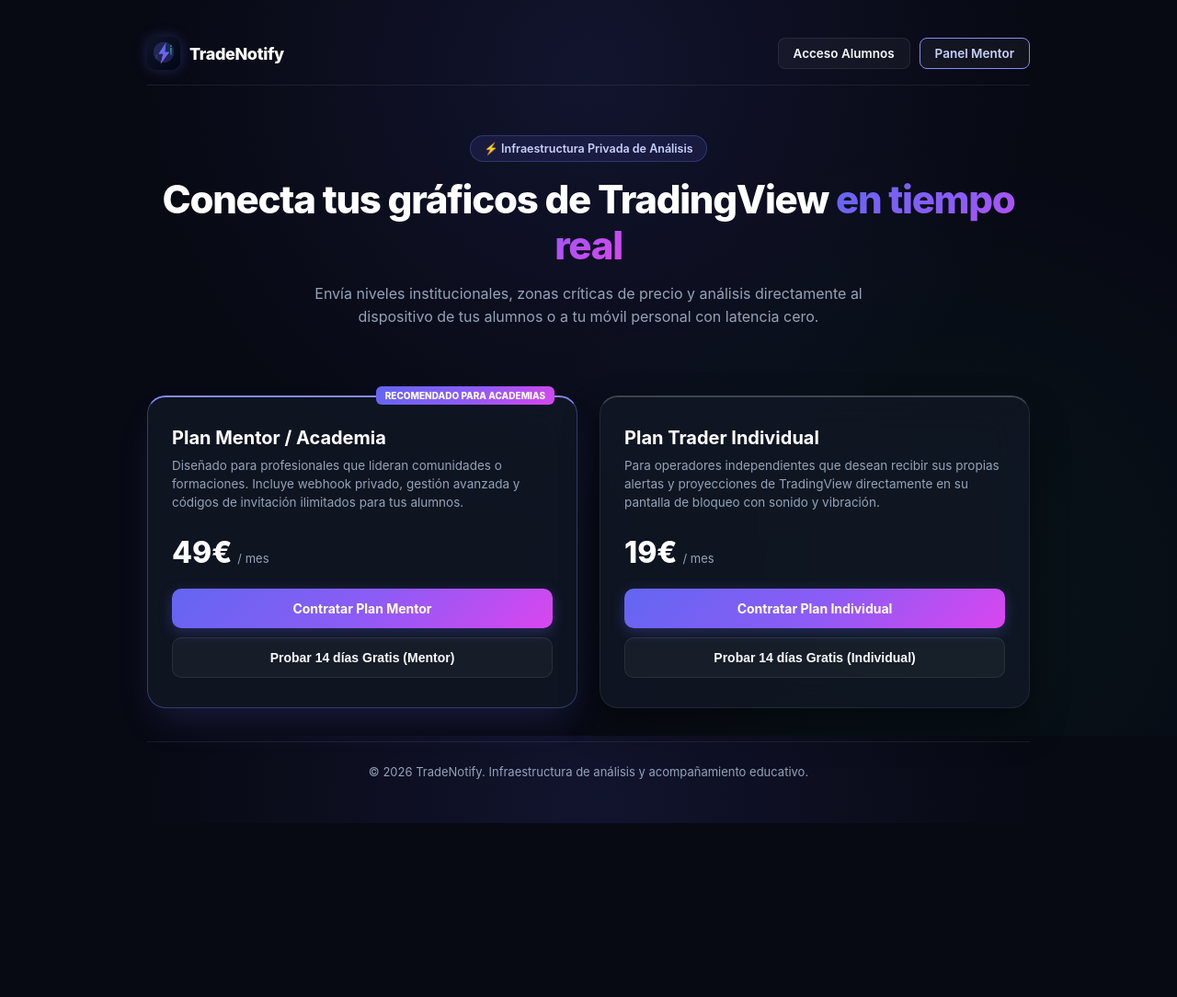
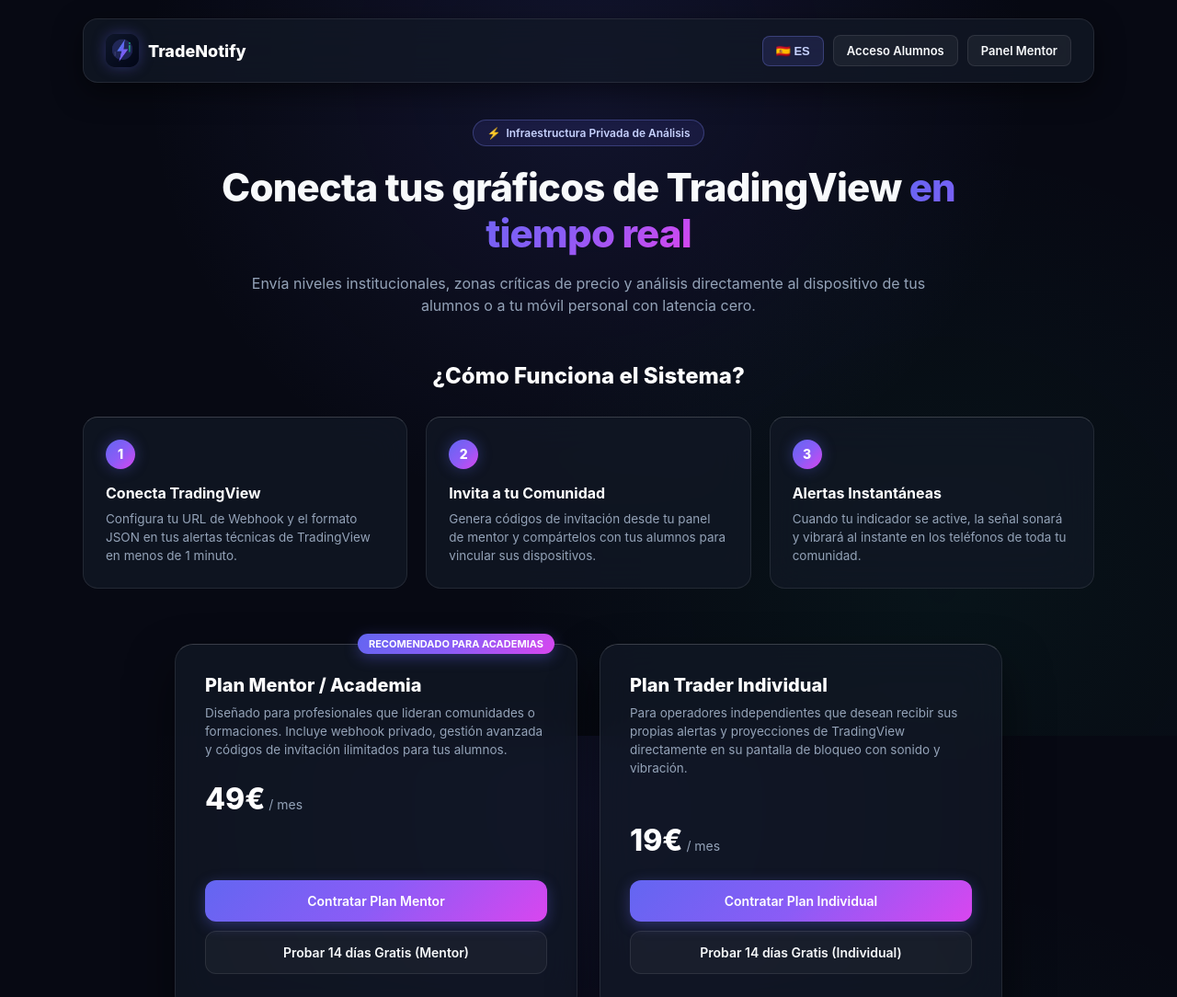
Before and after one commit to tradenotify/tradenotify, a website: page public/index.html in a window 1280 px wide. Shown: the top 1084 px of the page at 92% size. Before the commit the page ends 895 px from the top, so only its background shows below. Drawn offline with Linux system fonts and the light colour scheme.

Commit message:
feat: añadir traductor ES/EN y seccion interactiva de explicacion de servicio en index.html

```diff
--- a/public/index.html
+++ b/public/index.html
@@ -3,26 +3,23 @@
 <head>
   <meta charset="UTF-8">
   <meta name="viewport" content="width=device-width, initial-scale=1.0, maximum-scale=1.0, user-scalable=no">
-  <title>TradeNotify - Infraestructura Privada para Mentores y Traders</title>
-
+  <title>TradeNotify - Infraestructura de Alertas TradingView</title>
   <link rel="icon" type="image/png" href="/icon.png">
-  <link rel="apple-touch-icon" href="/icon.png">
-  <meta name="theme-color" content="#070913">
 
   <style>
     :root {
       --bg: #070913;
       --glass-bg: rgba(18, 24, 38, 0.75);
-      --glass-border: rgba(255, 255, 255, 0.08);
-      --glass-border-top: rgba(255, 255, 255, 0.16);
+      --glass-border: rgba(255, 255, 255, 0.09);
+      --glass-border-top: rgba(255, 255, 255, 0.18);
       --accent-gradient: linear-gradient(135deg, #6366f1 0%, #8b5cf6 50%, #d946ef 100%);
-      --accent-glow: rgba(99, 102, 241, 0.3);
+      --accent-glow: rgba(99, 102, 241, 0.35);
       --text: #f8fafc;
       --text-muted: #94a3b8;
+      --green: #10b981;
     }
 
     * { box-sizing: border-box; margin: 0; padding: 0; }
-
     body {
       background-color: var(--bg);
       background-image:
@@ -31,220 +28,241 @@
       background-attachment: fixed;
       color: var(--text);
       font-family: -apple-system, BlinkMacSystemFont, "Segoe UI", Roboto, sans-serif;
-      padding: 24px 16px;
+      padding: 20px;
       display: flex;
       flex-direction: column;
       align-items: center;
       min-height: 100vh;
     }
 
-    .container { max-width: 960px; width: 100%; margin: 0 auto; }
+    .nav {
+      width: 100%; max-width: 1100px; display: flex; justify-content: space-between; align-items: center;
+      padding: 16px 24px; background: var(--glass-bg); border: 1px solid var(--glass-border);
+      border-radius: 16px; backdrop-filter: blur(20px); margin-bottom: 40px; box-shadow: 0 10px 30px rgba(0,0,0,0.5);
+    }
+    .brand { display: flex; align-items: center; gap: 10px; font-weight: 800; font-size: 18px; color: #fff; text-decoration: none; }
+    .brand img { width: 36px; height: 36px; border-radius: 10px; box-shadow: 0 0 15px var(--accent-glow); }
 
-    nav {
-      display: flex; justify-content: space-between; align-items: center;
-      padding: 16px 0; margin-bottom: 30px; border-bottom: 1px solid var(--glass-border);
+    .nav-actions { display: flex; gap: 10px; align-items: center; }
+    .btn-nav {
+      background: rgba(255, 255, 255, 0.05); border: 1px solid var(--glass-border); color: var(--text);
+      padding: 8px 14px; border-radius: 8px; font-size: 13px; font-weight: 600; text-decoration: none; transition: 0.2s;
     }
-    .logo-area { display: flex; align-items: center; gap: 10px; }
-    .logo-area img { width: 36px; height: 36px; border-radius: 10px; box-shadow: 0 0 15px var(--accent-glow); }
-    .logo-area span { font-weight: 800; font-size: 18px; color: #fff; letter-spacing: -0.02em; }
+    .btn-nav:hover { background: rgba(255, 255, 255, 0.1); border-color: rgba(255,255,255,0.2); }
+    .btn-lang { background: rgba(99, 102, 241, 0.15); border-color: rgba(129, 140, 248, 0.3); color: #c7d2fe; cursor: pointer; }
 
-    .nav-links { display: flex; gap: 10px; }
-    .btn-nav {
-      background: rgba(255, 255, 255, 0.04); border: 1px solid var(--glass-border);
-      color: var(--text); padding: 8px 16px; border-radius: 8px; font-size: 13.5px; font-weight: 600; text-decoration: none; transition: all 0.2s;
+    .hero { text-align: center; max-width: 800px; margin-bottom: 50px; }
+    .badge {
+      display: inline-flex; align-items: center; gap: 6px; background: rgba(99, 102, 241, 0.12);
+      border: 1px solid rgba(129, 140, 248, 0.3); padding: 6px 14px; border-radius: 20px; font-size: 12px;
+      color: #c7d2fe; font-weight: 600; margin-bottom: 20px;
     }
-    .btn-nav:hover { background: rgba(255, 255, 255, 0.08); border-color: rgba(255, 255, 255, 0.2); }
+    .hero h1 { font-size: 42px; font-weight: 800; line-height: 1.2; margin-bottom: 16px; letter-spacing: -0.02em; }
+    .hero h1 span { background: var(--accent-gradient); -webkit-background-clip: text; -webkit-text-fill-color: transparent; }
+    .hero p { color: var(--text-muted); font-size: 16px; line-height: 1.5; }
 
-    .hero { text-align: center; padding: 24px 0 36px 0; }
-    .badge {
-      display: inline-flex; align-items: center; gap: 6px;
-      background: rgba(99, 102, 241, 0.12); border: 1px solid rgba(129, 140, 248, 0.25);
-      padding: 6px 14px; border-radius: 20px; font-size: 12.5px; color: #c7d2fe; font-weight: 600; margin-bottom: 16px;
+    /* EXPLICACIÓN INTERACTIVA DEL SERVICIO */
+    .steps-section {
+      width: 100%; max-width: 1100px; margin-bottom: 60px;
     }
-    .hero h1 { font-size: clamp(28px, 4.5vw, 42px); font-weight: 800; color: #fff; line-height: 1.2; letter-spacing: -0.03em; margin-bottom: 14px; }
-    .hero h1 span { background: var(--accent-gradient); -webkit-background-clip: text; -webkit-text-fill-color: transparent; }
-    .hero p { font-size: clamp(14px, 2vw, 16px); color: var(--text-muted); line-height: 1.6; max-width: 680px; margin: 0 auto; }
+    .section-title { text-align: center; font-size: 24px; font-weight: 800; margin-bottom: 30px; color: #fff; }
+    .steps-grid { display: grid; grid-template-columns: repeat(auto-fit, minmax(300px, 1fr)); gap: 20px; }
+    .step-card {
+      background: var(--glass-bg); border: 1px solid var(--glass-border); border-top: 1px solid var(--glass-border-top);
+      border-radius: 16px; padding: 24px; backdrop-filter: blur(20px); transition: transform 0.2s, border-color 0.2s;
+    }
+    .step-card:hover { transform: translateY(-4px); border-color: rgba(129, 140, 248, 0.4); }
+    .step-number { width: 32px; height: 32px; background: var(--accent-gradient); border-radius: 50%; display: flex; align-items: center; justify-content: center; font-weight: 800; font-size: 14px; color: #fff; margin-bottom: 16px; box-shadow: 0 0 15px var(--accent-glow); }
+    .step-card h3 { font-size: 16px; font-weight: 700; color: #fff; margin-bottom: 8px; }
+    .step-card p { font-size: 13.5px; color: var(--text-muted); line-height: 1.5; }
 
-    .gateway-section {
-      display: grid; grid-template-columns: repeat(auto-fit, minmax(300px, 1fr)); gap: 24px; margin: 36px 0;
+    /* PLANES */
+    .plans-container { width: 100%; max-width: 900px; display: grid; grid-template-columns: repeat(auto-fit, minmax(380px, 1fr)); gap: 24px; margin-bottom: 60px; }
+    .plan-card {
+      background: var(--glass-bg); border: 1px solid var(--glass-border); border-top: 1px solid var(--glass-border-top);
+      border-radius: 20px; padding: 32px; backdrop-filter: blur(20px); box-shadow: 0 25px 50px rgba(0,0,0,0.5);
+      position: relative; display: flex; flex-direction: column; justify-content: space-between;
     }
-    .gateway-card {
-      background: var(--glass-bg); border-radius: 20px; padding: 32px 26px; text-align: left;
-      backdrop-filter: blur(20px); display: flex; flex-direction: column; justify-content: space-between; position: relative; transition: transform 0.2s;
+    .plan-badge {
+      position: absolute; top: -12px; right: 24px; background: var(--accent-gradient); padding: 4px 12px;
+      border-radius: 12px; font-size: 11px; font-weight: 700; color: #fff; box-shadow: 0 4px 15px var(--accent-glow);
     }
-    .gateway-card:hover { transform: translateY(-3px); }
+    .plan-title { font-size: 20px; font-weight: 800; color: #fff; margin-bottom: 8px; }
+    .plan-desc { font-size: 13.5px; color: var(--text-muted); line-height: 1.5; margin-bottom: 24px; }
+    .plan-price { font-size: 32px; font-weight: 800; color: #fff; margin-bottom: 24px; }
+    .plan-price span { font-size: 14px; font-weight: normal; color: var(--text-muted); }
 
-    .card-mentor {
-      border: 1px solid rgba(129, 140, 248, 0.35); border-top: 2px solid #818cf8; box-shadow: 0 20px 40px -10px rgba(99, 102, 241, 0.2);
-    }
-    .card-mentor::before {
-      content: 'RECOMENDADO PARA ACADEMIAS'; position: absolute; top: -12px; right: 24px;
-      background: var(--accent-gradient); color: #fff; font-size: 10px; font-weight: 800; padding: 4px 10px; border-radius: 6px;
-    }
-
-    .card-individual {
-      border: 1px solid var(--glass-border); border-top: 2px solid rgba(255, 255, 255, 0.2); box-shadow: 0 20px 40px rgba(0,0,0,0.4);
-    }
-
-    .card-title { font-size: 20px; color: #fff; font-weight: 700; margin-bottom: 8px; }
-    .card-desc { font-size: 13.5px; color: var(--text-muted); line-height: 1.5; margin-bottom: 24px; }
-    .price-box { font-size: 32px; font-weight: 800; color: #fff; margin-bottom: 20px; display: flex; align-items: baseline; gap: 6px; }
-    .price-box span { font-size: 13px; color: var(--text-muted); font-weight: normal; }
-
-    .btn-group { display: flex; flex-direction: column; gap: 10px; }
-    .btn-main {
-      display: block; width: 100%; padding: 13px; border-radius: 10px; font-weight: 700; font-size: 14px; text-align: center; text-decoration: none; transition: all 0.2s; cursor: pointer; border: none;
+    .btn-plan {
+      width: 100%; padding: 14px; border-radius: 12px; font-size: 14px; font-weight: 600; cursor: pointer; text-align: center; text-decoration: none; display: block; transition: 0.2s; margin-bottom: 10px; border: none;
     }
     .btn-primary { background: var(--accent-gradient); color: #fff; box-shadow: 0 4px 15px var(--accent-glow); }
     .btn-primary:hover { transform: translateY(-1px); box-shadow: 0 6px 20px rgba(139, 92, 246, 0.45); }
-    .btn-outline { background: rgba(255, 255, 255, 0.04); border: 1px solid var(--glass-border); color: #f8fafc; }
-    .btn-outline:hover { background: rgba(255, 255, 255, 0.08); border-color: rgba(255, 255, 255, 0.2); }
+    .btn-trial { background: rgba(255, 255, 255, 0.04); border: 1px solid var(--glass-border); color: var(--text); }
+    .btn-trial:hover { background: rgba(255, 255, 255, 0.08); }
 
-    /* MODAL DE PRUEBA GRATUITA */
-    .modal-overlay {
-      position: fixed; inset: 0; background: rgba(0, 0, 0, 0.85); display: none;
-      align-items: center; justify-content: center; padding: 16px; z-index: 100; backdrop-filter: blur(8px);
+    footer { color: var(--text-muted); font-size: 12.5px; text-align: center; margin-top: 20px; padding-bottom: 20px; }
+
+    @media (max-width: 768px) {
+      .hero h1 { font-size: 30px; }
+      .plans-container { grid-template-columns: 1fr; }
     }
-    .modal-content {
-      background: rgba(18, 24, 38, 0.95); border: 1px solid var(--glass-border); border-top: 1px solid var(--glass-border-top);
-      border-radius: 18px; padding: 24px; max-width: 420px; width: 100%; text-align: left; box-shadow: 0 25px 50px rgba(0,0,0,0.8);
-    }
-    .modal-header { display: flex; justify-content: space-between; align-items: center; margin-bottom: 16px; }
-    .modal-header h3 { font-size: 17px; color: #fff; font-weight: 700; }
-    .btn-close { background: none; border: none; color: var(--text-muted); font-size: 22px; cursor: pointer; }
-
-    input {
-      width: 100%; padding: 12px; background: rgba(10, 14, 23, 0.75); border: 1px solid var(--glass-border);
-      border-radius: 10px; color: #fff; font-size: 14px; margin-bottom: 14px; outline: none;
-    }
-    input:focus { border-color: #818cf8; }
-    .status-modal { font-size: 12.5px; text-align: center; margin-top: 10px; }
-    .status-modal.error { color: #f87171; }
-    .status-modal.success { color: #34d399; }
-
-    footer { text-align: center; padding: 24px 0; border-top: 1px solid var(--glass-border); font-size: 13px; color: var(--text-muted); }
   </style>
 </head>
 <body>
 
-  <div class="container">
-    <nav>
-      <div class="logo-area">
-        <img src="/icon.png" alt="TradeNotify Logo">
+  <!-- BARRA DE NAVEGACIÓN -->
+  <nav class="nav">
+    <a href="/" class="brand">
+      <img src="/icon.png" alt="Logo">
       <span>TradeNotify</span>
-      </div>
-      <div class="nav-links">
-        <a href="/app.html" class="btn-nav">Acceso Alumnos</a>
-        <a href="/dashboard-mentor.html" class="btn-nav" style="border-color: #818cf8; color: #c7d2fe;">Panel Mentor</a>
+    </a>
+    <div class="nav-actions">
+      <button class="btn-nav btn-lang" onclick="toggleLanguage()"><span id="langFlag">🇪🇸 ES</span></button>
+      <a href="/app.html" class="btn-nav" data-i18n="nav_student">Acceso Alumnos</a>
+      <a href="/dashboard-mentor.html" class="btn-nav" data-i18n="nav_mentor">Panel Mentor</a>
     </div>
   </nav>
 
-    <section class="hero">
-      <div class="badge">⚡ Infraestructura Privada de Análisis</div>
-      <h1>Conecta tus gráficos de TradingView <span>en tiempo real</span></h1>
-      <p>Envía niveles institucionales, zonas críticas de precio y análisis directamente al dispositivo de tus alumnos o a tu móvil personal con latencia cero.</p>
+  <!-- HERO SECTION -->
+  <header class="hero">
+    <div class="badge">⚡ <span data-i18n="hero_badge">Infraestructura Privada de Análisis</span></div>
+    <h1 data-i18n="hero_title">Conecta tus gráficos de TradingView <span>en tiempo real</span></h1>
+    <p data-i18n="hero_desc">Envía niveles institucionales, zonas críticas de precio y análisis directamente al dispositivo de tus alumnos o a tu móvil personal con latencia cero.</p>
+  </header>
+
+  <!-- SECCIÓN INTERACTIVA: CÓMO FUNCIONA NUESTRO SERVICIO -->
+  <section class="steps-section">
+    <h2 class="section-title" data-i18n="steps_heading">¿Cómo Funciona el Sistema?</h2>
+    <div class="steps-grid">
+      <div class="step-card">
+        <div class="step-number">1</div>
+        <h3 data-i18n="step1_title">Conecta TradingView</h3>
+        <p data-i18n="step1_desc">Configura tu URL de Webhook y el formato JSON en tus alertas técnicas de TradingView en menos de 1 minuto.</p>
+      </div>
+      <div class="step-card">
+        <div class="step-number">2</div>
+        <h3 data-i18n="step2_title">Invita a tu Comunidad</h3>
+        <p data-i18n="step2_desc">Genera códigos de invitación desde tu panel de mentor y compártelos con tus alumnos para vincular sus dispositivos.</p>
+      </div>
+      <div class="step-card">
+        <div class="step-number">3</div>
+        <h3 data-i18n="step3_title">Alertas Instantáneas</h3>
+        <p data-i18n="step3_desc">Cuando tu indicador se active, la señal sonará y vibrará al instante en los teléfonos de toda tu comunidad.</p>
+      </div>
+    </div>
   </section>
 
-    <!-- PASARELA DE PLANES -->
-    <div class="gateway-section">
-      <div class="gateway-card card-mentor">
+  <!-- PLANES -->
+  <main class="plans-container" id="planes">
+
+    <!-- PLAN MENTOR -->
+    <div class="plan-card">
+      <div class="plan-badge" data-i18n="mentor_badge">RECOMENDADO PARA ACADEMIAS</div>
       <div>
-          <div class="card-title">Plan Mentor / Academia</div>
-          <div class="card-desc">Diseñado para profesionales que lideran comunidades o formaciones. Incluye webhook privado, gestión avanzada y códigos de invitación ilimitados para tus alumnos.</div>
-          <div class="price-box">49€ <span>/ mes</span></div>
+        <h2 class="plan-title" data-i18n="mentor_title">Plan Mentor / Academia</h2>
+        <p class="plan-desc" data-i18n="mentor_desc">Diseñado para profesionales que lideran comunidades o formaciones. Incluye webhook privado, gestión avanzada y códigos de invitación ilimitados para tus alumnos.</p>
+        <div class="plan-price">49€<span> / <span data-i18n="per_month">mes</span></span></div>
       </div>
-        <div class="btn-group">
-          <a href="https://buy.stripe.com/tu_enlace_de_pago_mentor" class="btn-main btn-primary">Contratar Plan Mentor</a>
-          <button class="btn-main btn-outline" onclick="abrirModalTrial('mentor')">Probar 14 días Gratis (Mentor)</button>
+      <div>
+        <a href="/dashboard-mentor.html" class="btn-plan btn-primary" data-i18n="btn_contract_mentor">Contratar Plan Mentor</a>
+        <a href="/dashboard-mentor.html" class="btn-plan btn-trial" data-i18n="btn_trial_mentor">Probar 14 días Gratis (Mentor)</a>
       </div>
     </div>
 
-      <div class="gateway-card card-individual">
+    <!-- PLAN TRADER INDIVIDUAL -->
+    <div class="plan-card">
       <div>
-          <div class="card-title">Plan Trader Individual</div>
-          <div class="card-desc">Para operadores independientes que desean recibir sus propias alertas y proyecciones de TradingView directamente en su pantalla de bloqueo con sonido y vibración.</div>
-          <div class="price-box">19€ <span>/ mes</span></div>
+        <h2 class="plan-title" data-i18n="individual_title">Plan Trader Individual</h2>
+        <p class="plan-desc" data-i18n="individual_desc">Para operadores independientes que desean recibir sus propias alertas y proyecciones de TradingView directamente en su pantalla de bloqueo con sonido y vibración.</p>
+        <div class="plan-price" style="margin-top: 48px;">19€<span> / <span data-i18n="per_month">mes</span></span></div>
       </div>
-        <div class="btn-group">
-          <a href="https://buy.stripe.com/tu_enlace_de_pago_individual" class="btn-main btn-primary">Contratar Plan Individual</a>
-          <button class="btn-main btn-outline" onclick="abrirModalTrial('student')">Probar 14 días Gratis (Individual)</button>
-        </div>
+      <div>
+        <a href="/app.html" class="btn-plan btn-primary" data-i18n="btn_contract_individual">Contratar Plan Individual</a>
+        <a href="/app.html" class="btn-plan btn-trial" data-i18n="btn_trial_individual">Probar 14 días Gratis (Individual)</a>
       </div>
     </div>
 
+  </main>
+
   <footer>
-      <p>&copy; 2026 TradeNotify. Infraestructura de análisis y acompañamiento educativo.</p>
+    <span data-i18n="footer_copy">© 2026 TradeNotify. Infraestructura de análisis y acompañamiento educativo.</span>
   </footer>
-  </div>
-
-  <!-- MODAL DINÁMICO DE CREACIÓN DE TRIAL -->
-  <div id="trialModal" class="modal-overlay">
-    <div class="modal-content">
-      <div class="modal-header">
-        <h3 id="modalTitle">Activar Prueba de 14 Días</h3>
-        <button class="btn-close" onclick="cerrarModalTrial()">×</button>
-      </div>
-      <p style="font-size: 13px; color: var(--text-muted); margin-bottom: 14px;">Introduce un nombre o alias para configurar tu canal de prueba automático:</p>
-
-      <input type="text" id="trialNameInput" placeholder="Ej: Mi Academia Trading o Mi Cuenta">
-      <button class="btn-main btn-primary" onclick="iniciarPruebaGratis()">Comenzar Prueba Gratis</button>
-      <div id="modalStatus" class="status-modal"></div>
-    </div>
-  </div>
 
   <script>
-    let currentTrialRole = 'student';
+    // DICCIONARIO DE TRADUCCIONES INDEX (ES / EN)
+    const translations = {
+      es: {
+        nav_student: "Acceso Alumnos",
+        nav_mentor: "Panel Mentor",
+        hero_badge: "Infraestructura Privada de Análisis",
+        hero_title: "Conecta tus gráficos de TradingView <span>en tiempo real</span>",
+        hero_desc: "Envía niveles institucionales, zonas críticas de precio y análisis directamente al dispositivo de tus alumnos o a tu móvil personal con latencia cero.",
+        steps_heading: "¿Cómo Funciona el Sistema?",
+        step1_title: "Conecta TradingView",
+        step1_desc: "Configura tu URL de Webhook y el formato JSON en tus alertas técnicas de TradingView en menos de 1 minuto.",
+        step2_title: "Invita a tu Comunidad",
+        step2_desc: "Genera códigos de invitación desde tu panel de mentor y compártelos con tus alumnos para vincular sus dispositivos.",
+        step3_title: "Alertas Instantáneas",
+        step3_desc: "Cuando tu indicador se active, la señal sonará y vibrará al instante en los teléfonos de toda tu comunidad.",
+        mentor_badge: "RECOMENDADO PARA ACADEMIAS",
+        mentor_title: "Plan Mentor / Academia",
+        mentor_desc: "Diseñado para profesionales que lideran comunidades o formaciones. Incluye webhook privado, gestión avanzada y códigos de invitación ilimitados para tus alumnos.",
+        per_month: "mes",
+        btn_contract_mentor: "Contratar Plan Mentor",
+        btn_trial_mentor: "Probar 14 días Gratis (Mentor)",
+        individual_title: "Plan Trader Individual",
+        individual_desc: "Para operadores independientes que desean recibir sus propias alertas y proyecciones de TradingView directamente en su pantalla de bloqueo con sonido y vibración.",
+        btn_contract_individual: "Contratar Plan Individual",
+        btn_trial_individual: "Probar 14 días Gratis (Individual)",
+        footer_copy: "© 2026 TradeNotify. Infraestructura de análisis y acompañamiento educativo."
+      },
+      en: {
+        nav_student: "Student Portal",
+        nav_mentor: "Mentor Panel",
+        hero_badge: "Private Analysis Infrastructure",
+        hero_title: "Connect your TradingView charts <span>in real time</span>",
+        hero_desc: "Send institutional levels, critical price zones, and analysis directly to your students' devices or your personal mobile with zero latency.",
+        steps_heading: "How the System Works",
+        step1_title: "Connect TradingView",
+        step1_desc: "Configure your Webhook URL and JSON format in your TradingView technical alerts in under 1 minute.",
+        step2_title: "Invite Your Community",
+        step2_desc: "Generate invitation codes from your mentor dashboard and share them with your students to link their devices.",
+        step3_title: "Instant Alerts",
+        step3_desc: "When your indicator triggers, the signal will instantly sound and vibrate on your entire community's phones.",
+        mentor_badge: "RECOMMENDED FOR ACADEMIES",
+        mentor_title: "Mentor / Academy Plan",
+        mentor_desc: "Designed for professionals leading trading communities or courses. Includes private webhook, advanced management, and unlimited invite codes for students.",
+        per_month: "month",
+        btn_contract_mentor: "Get Mentor Plan",
+        btn_trial_mentor: "Start 14-Day Free Trial (Mentor)",
+        individual_title: "Individual Trader Plan",
+        individual_desc: "For independent traders who want to receive their own TradingView alerts and projections directly on their lock screen with sound and vibration.",
+        btn_contract_individual: "Get Individual Plan",
+        btn_trial_individual: "Start 14-Day Free Trial (Individual)",
+        footer_copy: "© 2026 TradeNotify. Analysis infrastructure and educational support."
+      }
+    };
 
-    function abrirModalTrial(role) {
-      currentTrialRole = role;
-      document.getElementById('modalTitle').innerText = role === 'mentor' ? 'Prueba de 14 Días (Mentor)' : 'Prueba de 14 Días (Trader)';
-      document.getElementById('trialNameInput').value = '';
-      document.getElementById('modalStatus').innerText = '';
-      document.getElementById('trialModal').style.display = 'flex';
+    let currentLang = localStorage.getItem('tradenotify_lang') || 'es';
+
+    function setLanguage(lang) {
+      currentLang = lang;
+      localStorage.setItem('tradenotify_lang', lang);
+      document.getElementById('langFlag').innerText = lang === 'es' ? '🇪🇸 ES' : '🇬🇧 EN';
+
+      document.querySelectorAll('[data-i18n]').forEach(el => {
+        const key = el.getAttribute('data-i18n');
+        if (translations[lang][key]) {
+          el.innerHTML = translations[lang][key];
+        }
+      });
     }
 
-    function cerrarModalTrial() {
-      document.getElementById('trialModal').style.display = 'none';
+    function toggleLanguage() {
+      setLanguage(currentLang === 'es' ? 'en' : 'es');
     }
 
-    async function iniciarPruebaGratis() {
-      const name = document.getElementById('trialNameInput').value.trim();
-      const status = document.getElementById('modalStatus');
-
-      if (!name) {
-        status.className = 'status-modal error';
-        status.innerText = 'Por favor, introduce un nombre.';
-        return;
-      }
-
-      try {
-        status.className = 'status-modal';
-        status.innerText = 'Generando tu acceso de prueba...';
-
-        const res = await fetch('/api/register-channel', {
-          method: 'POST',
-          headers: { 'Content-Type': 'application/json' },
-          body: JSON.stringify({ name, role: currentTrialRole })
-        });
-        const data = await res.json();
-
-        if (!res.ok) throw new Error(data.error || 'Error al crear el canal de prueba');
-
-        // Guardar token en el almacenamiento local correspondiente y redirigir
-        if (currentTrialRole === 'mentor') {
-          localStorage.setItem('mentor_token', data.token);
-          window.location.href = '/dashboard-mentor.html';
-        } else {
-          localStorage.setItem('tradenotify_token', data.token);
-          window.location.href = '/app.html';
-        }
-
-      } catch (err) {
-        status.className = 'status-modal error';
-        status.innerText = '❌ ' + err.message;
-      }
-    }
+    window.addEventListener('DOMContentLoaded', () => setLanguage(currentLang));
   </script>
-
 </body>
 </html>
```
Lines whose indentation alone changed are shown as unchanged.
